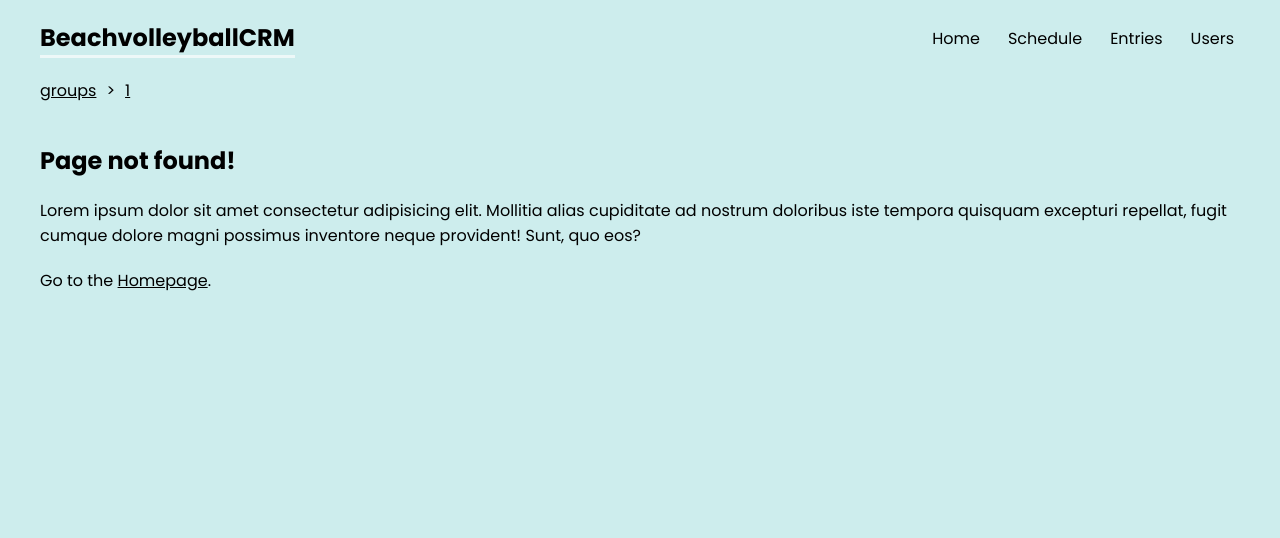
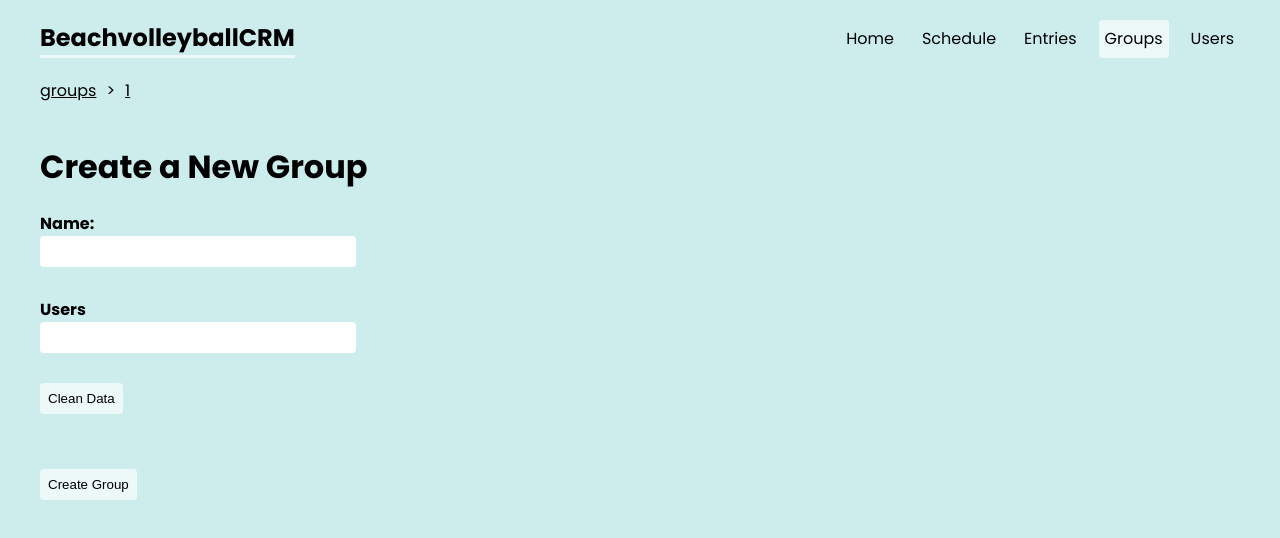
Before and after one commit to iamshaunjp/react-router-in-depth, a React (Create React App) app: page /groups/1 in a window 1280 px wide. Shown: the top 538 px of the page. Built offline with nearby package versions, Linux system fonts and the light colour scheme; no server answers; the database is empty.

Commit message:
Added Group

```diff
--- a/src/App.js
+++ b/src/App.js
@@ -11,10 +11,10 @@ import NotFound from "./pages/NotFound";
 import Entries from "./pages/entries/Entries";
 import EntriesDetails from "./pages/entries/EntryDetails";
 import Error from "./pages/entries/Error";
-
 import Users from "./pages/users/Users";
 import UsersCreate from "./pages/users/UsersCreate";
 import EntriesCreate from "./pages/entries/EntriesCreate";
+import Groups from "./pages/groups/Groups";
 
 // layouts
 import RootLayout from "./layouts/RootLayout";
@@ -22,6 +22,9 @@ import EntriesLayout from "./layouts/EntriesLayout";
 import UsersLayout from "./layouts/UsersLayout";
 import UserDetails from "./pages/users/UserDetails";
 import ScheduleTable from "./pages/scheduleTable/ScheduleTable";
+import GroupsLayout from "./layouts/GroupsLayout";
+import GroupsCreate from "./pages/groups/GroupsCreate";
+import GroupDetails from "./pages/groups/GroupDetails";
 
 const router = createBrowserRouter(
   createRoutesFromElements(
@@ -39,7 +42,11 @@ const router = createBrowserRouter(
         <Route path=":create-entry" element={<EntriesCreate />}></Route>
         <Route path=":id" element={<EntriesDetails />} />
       </Route>
-
+      <Route path="groups" element={<GroupsLayout />} errorElement={<Error />}>
+        <Route index element={<Groups />} errorElement={<></>} />
+        <Route path=":create-group" element={<GroupsCreate />}></Route>
+        <Route path=":id" element={<GroupDetails />} />
+      </Route>
       <Route path="users" element={<UsersLayout />} errorElement={<Error />}>
         <Route index element={<Users />} errorElement={<></>} />
         <Route path=":create-user" element={<UsersCreate />}></Route>
--- a/src/components/UserSuggestionModal.js
+++ b/src/components/UserSuggestionModel.js
@@ -1,4 +1,4 @@
-import React from "react";
+import React, {useState} from "react";
 import Modal from "react-modal";
 
 Modal.setAppElement("#root"); // Set the root element for the modal
@@ -18,6 +18,15 @@ export default function UserSuggestionsModal({
   selectedUserIndex,
   setSelectedUserIndex,
 }) {
+
+  const [searchQuery, setSearchQuery] = useState("");
+
+  const filteredUsers = existingUsers.filter(
+    (user) =>
+      user.firstName.toLowerCase().includes(searchQuery.toLowerCase()) ||
+      user.lastName.toLowerCase().includes(searchQuery.toLowerCase())
+  );
+
   return (
     <Modal
       isOpen={isOpen}
@@ -25,8 +34,14 @@ export default function UserSuggestionsModal({
       contentLabel="User Suggestions Modal"
       style={customStyles}
     >
+      <input
+        type="text"
+        placeholder="Search Users"
+        value={searchQuery}
+        onChange={(e) => setSearchQuery(e.target.value)}
+      />
       <ul>
-        {existingUsers.map((existingUser, index) => (
+        {filteredUsers.map((existingUser, index) => (
           <li
             key={index}
             onClick={() => handleUserClick(existingUser)}
--- a/src/controllers/GroupsController.js
+++ b/src/controllers/GroupsController.js
@@ -1,5 +1,5 @@
-import { collection, getDocs, getDoc } from "firebase/firestore";
-import { db } from "../firebase";
+import { collection, getDocs, getDoc, addDoc, doc, updateDoc} from "firebase/firestore";
+import { db, groupCollection } from "../firebase";
 import { Group } from "../entities/GroupEntity";
 
 const collectionName = "groups";
@@ -21,6 +21,45 @@ export async function GetAllGroupsAsync() {
   }
 }
 
+export async function GetGroupByIdAsync(id) {
+  const ref = doc(db, collectionName, id);
+
+  try {
+    const refDpc = await getDoc(ref);
+
+    if (refDpc.exists()) {
+      return new Group({ id: refDpc.id, ...refDpc.data() });
+    } else {
+      return null;
+    }
+  } catch (error) {
+    console.error("Error fetching entry:", error);
+    throw error;
+  }
+}
+
+export async function CreateGroupAsync(groupData) {
+  try {
+    console.log(groupData.name)
+
+    const groupDocRef = await addDoc(groupCollection, {"name": groupData.name});
+
+    const userRefs = await groupData.users.map((userId) => doc(db, 'users', userId));
+
+    console.log(userRefs)
+    if (userRefs.exists)
+    {
+      await updateDoc(groupDocRef, { users: userRefs });
+    }
+
+    return groupDocRef.id;
+  } catch (error) {
+    console.error("Error creating user: ", error);
+    throw error;
+  }
+}
+
+
 export async function GetRefGroupAsync(ref) {
   try {
     const docSnapshot = await getDoc(ref);
--- /dev/null
+++ b/src/layouts/GroupsLayout.js
@@ -0,0 +1,9 @@
+import { Outlet } from "react-router-dom";
+
+export default function GroupsLayout() {
+  return (
+    <div className="careers-layout">
+      <Outlet />
+    </div>
+  );
+}
--- a/src/layouts/RootLayout.js
+++ b/src/layouts/RootLayout.js
@@ -11,6 +11,7 @@ export default function RootLayout() {
           <NavLink to="/">Home</NavLink>
           <NavLink to="schedule">Schedule</NavLink>
           <NavLink to="entries">Entries</NavLink>
+          <NavLink to="groups">Groups</NavLink>
           <NavLink to="users">Users</NavLink>
         </nav>
         <Breadcrumbs />
--- /dev/null
+++ b/src/pages/groups/GroupDetails.js
@@ -0,0 +1,88 @@
+import { useParams, useNavigate } from 'react-router-dom';
+import { DeleteUser, GetUser, UpdateUser } from '../../controllers/UserController';
+import { useEffect, useState, setError } from 'react';
+import { GetGroupByIdAsync } from '../../controllers/GroupsController';
+
+export default function GroupDetails({ }) {
+  const { id } = useParams();
+  const [group, setGroup] = useState(null); // Initialize user as null or an initial value
+  const [isEditing, setIsEditing] = useState(false);
+  const navigate = useNavigate();
+
+  useEffect(() => {
+    GetGroupByIdAsync(id)
+      .then((data) => {
+        setGroup(data);
+      })
+      .catch((error) => {
+        setError(error);
+      });
+  }, [id]);
+
+  const handleEditClick = () => {
+    setIsEditing(true);
+  };
+
+  const handleSaveClick = async () => {
+    try {
+      await UpdateUser(id, group);
+      setIsEditing(false);
+    } catch (error) {
+      console.error('Error updating user data:', error);
+    }
+  };
+
+  const handleInputChange = (e) => {
+    const { name, value } = e.target;
+    setGroup({ ...group, [name]: value });
+  };
+
+  const handleDeleteClick = () => {
+
+    try {
+      DeleteUser(id);
+      navigate('/groups');
+    } catch (error) {
+      console.error(error);
+    }
+  }
+
+
+  return (
+    <div className="career-details">
+      {group ? (
+        <div>
+          {isEditing ? (
+            <div>
+              <div>
+                <label style={{ marginRight: '10px' }}>Group Name:</label>
+                <input
+                  type="text"
+                  name="name"
+                  value={group.name}
+                  onChange={handleInputChange}
+                />
+              </div>
+              <button onClick={handleSaveClick} style={{ marginLeft: '10px', marginTop: '10px' }}>
+                Save
+              </button>
+            </div>
+          ) : (
+            <div>
+              <div>
+                <p><strong>Group Name:</strong> {group.name}</p>
+              </div>
+              <button onClick={handleEditClick} style={{ marginRight: '10px' }}>
+                Edit
+              </button>
+              <button onClick={handleDeleteClick}>Delete</button>
+            </div>
+          )}
+        </div>
+      ) : (
+        <p>Loading user data...</p>
+      )}
+    </div>
+  );
+
+}
--- /dev/null
+++ b/src/pages/groups/Groups.js
@@ -0,0 +1,33 @@
+import { Link } from "react-router-dom"
+import { GetAllGroupsAsync } from "../../controllers/GroupsController";
+import { useState, useEffect, setError } from "react";
+
+export default function Groups() {
+  const [groups, setGroups] = useState([]);
+
+  useEffect(() => {
+    GetAllGroupsAsync()
+      .then((data) => {
+        setGroups(data);
+      })
+      .catch((error) => {
+        setError(error);
+      });
+  }, []);
+
+  return (
+    <div className="careers">
+      <div>
+        <Link to="/groups/create-group">
+          <button>Create New Group</button>
+        </Link>
+      </div>
+      {groups.map(group => (
+
+        <Link to={group.id.toString()} key={group.id}>
+          <p>{group.name}</p>
+        </Link>
+      ))}
+    </div>
+  )
+}
--- a/src/pages/entries/EntriesCreate.js
+++ b/src/pages/groups/GroupsCreate.js
@@ -1,22 +1,16 @@
 import React, { useState, useEffect, setError } from "react";
-import { CreateEntryAsync } from "../../controllers/EntriesController";
+import { CreateGroupAsync } from "../../controllers/GroupsController";
 import { toast } from "react-toastify";
 import "react-toastify/dist/ReactToastify.css";
+import UserSuggestionsModal from "../../components/UserSuggestionModel";
 import { GetUsers } from "../../controllers/UserController";
-import UserSuggestionsModal from "../../components/UserSuggestionModal";
 
-export default function EntriesCreate() {
-  const initialEntryState = {
-    arenaName: "",
-    users: [""],
-    datetime: "",
-  };
-
-  const [entry, setEntry] = useState(initialEntryState);
+export default function UsersCreate() {
   const [existingUsers, setExistingUsers] = useState([]);
   const [isUserModalOpen, setUserModalOpen] = useState(false);
   const [selectedUserIndex, setSelectedUserIndex] = useState(null);
-  const [selectedUsers, setSelectedUsers] = useState([]); // Initialize an empty array to store selected users
+  const [selectedUsers, setSelectedUsers] = useState([]);
+  const [groupName, setGroupName] = useState("");
 
   useEffect(() => {
     GetUsers()
@@ -28,59 +22,53 @@ export default function EntriesCreate() {
       });
   }, []);
 
-  const handleInputChange = (e) => {
-    const { name, value } = e.target;
-    setEntry({ ...entry, [name]: value });
-  };
-
   const handleUserClick = (selectedUser) => {
     setSelectedUsers((prevSelectedUsers) => [
       ...prevSelectedUsers,
-      {
-        firstName: selectedUser.firstName,
-        lastName: selectedUser.lastName,
-        id: selectedUser.id,
-      },
+      selectedUser,
     ]);
+
+    console.log(selectedUsers);
     setUserModalOpen(false);
-    console.log(selectedUsers);
+  };
+
+  const handleInputChange = (e) => {
+    const { name, value } = e.target;
+    if (name === "groupName") {
+      setGroupName(value);
+    } else if (name === "users") {
+      setSelectedUsers(value);
+    }
   };
 
   const handleSubmit = (e) => {
     e.preventDefault();
-    CreateEntryAsync(entry)
-      .then(() => {
-        toast.success("User created successfully", {
-          autoClose: 15000,
-        });
-        setEntry(initialEntryState); // Reset the form after successful submission
-      })
-      .catch((error) => {
-        toast.error(`Error: ${error.message}`);
-      });
+    const group = { name: groupName, users: selectedUsers };
+    CreateGroupAsync(group);
+
+    toast.success("Group created successfully", {
+      autoClose: 15000,
+    });
+
+    setGroupName("");
+    setSelectedUsers([]);
   };
 
   return (
-    <div>
-      <h2>Create New Entry</h2>
+    <div className="careers">
+      <h1>Create a New Group</h1>
       <form onSubmit={handleSubmit}>
-        <div style={{ marginBottom: "50px" }}>
-          <label htmlFor="arenaName">Arena Name</label>
-          <br />
-          <select
-            id="arenaName"
-            name="arenaName"
-            value={entry.arenaName}
+        <div>
+          <label htmlFor="bane">Name:</label>
+          <input
+            type="text"
+            id="groupName"
+            name="groupName"
+            value={groupName}
             onChange={handleInputChange}
             required
-          >
-            <option value="">Select an Arena</option>
-            <option value="Arena 1">Arena 1</option>
-            <option value="Arena 2">Arena 2</option>
-            <option value="Arena 3">Arena 3</option>
-          </select>
+          />
         </div>
-
         <div style={{ marginBottom: "50px" }}>
           <label htmlFor="users">Users</label>
           <div style={{ marginBottom: "20px" }}>
@@ -88,7 +76,9 @@ export default function EntriesCreate() {
               type="text"
               id="users"
               name="users"
-              value={selectedUsers}
+              value={selectedUsers
+                .map((user) => user.firstName + " " + user.lastName)
+                .join(", ")}
               onChange={handleInputChange}
               onClick={() => setUserModalOpen(true)} // Open the modal on click
               required
@@ -114,18 +104,9 @@ export default function EntriesCreate() {
             setSelectedUserIndex={setSelectedUserIndex}
           />
         </div>
-        <div style={{ marginBottom: "50px" }}>
-          <label htmlFor="datetime">Time Range</label>
-          <input
-            type="text"
-            id="datetime"
-            name="datetime"
-            value={entry.datetime}
-            onChange={handleInputChange}
-            required
-          />
+        <div>
+          <button type="submit">Create Group</button>
         </div>
-        <button type="submit">Create Entry</button>
       </form>
     </div>
   );
```
Also changed, not shown: src/controllers/UserController.js (+14 -19 lines).
